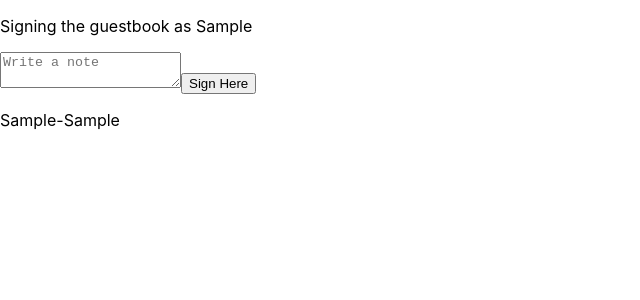
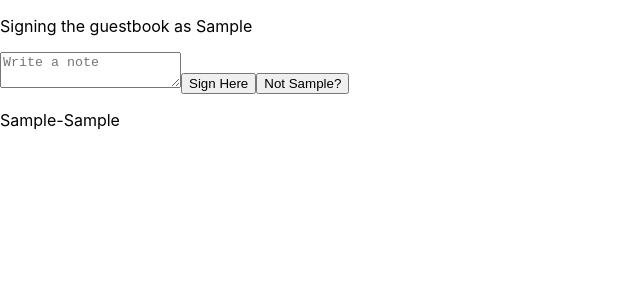
Before and after one commit to NoahDeltoroSmyth/guestbook--useContext-from-Scratch, a React (Create React App) app: page / in a window 1280 px wide. Both pictures are taken after typing "Sample", "Sample" into the empty fields and a click on the button "Sign Here". Shown: the top 300 px of the page, without its empty margins (0-640 px from the left). Built offline with nearby package versions, Linux system fonts and the light colour scheme.

Commit message:
created button to sign out of current user

```diff
--- a/src/components/Body/Body.js
+++ b/src/components/Body/Body.js
@@ -38,6 +38,15 @@ const Body = () => {
         onChange={(e) => setUserEntry(e.target.value)}
       />
       <button onClick={handleSubmit}>Sign Here</button>
+      {user && (
+        <button
+          onClick={() => {
+            setUserName(''), setUser('');
+          }}
+        >
+          Not {user}?
+        </button>
+      )}
     </form>
   );
 };
```
